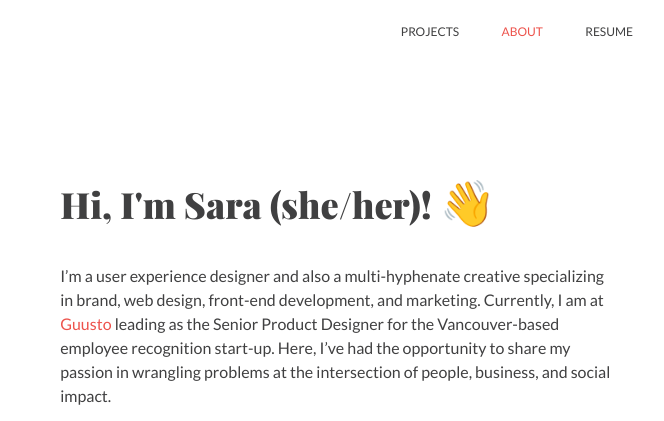
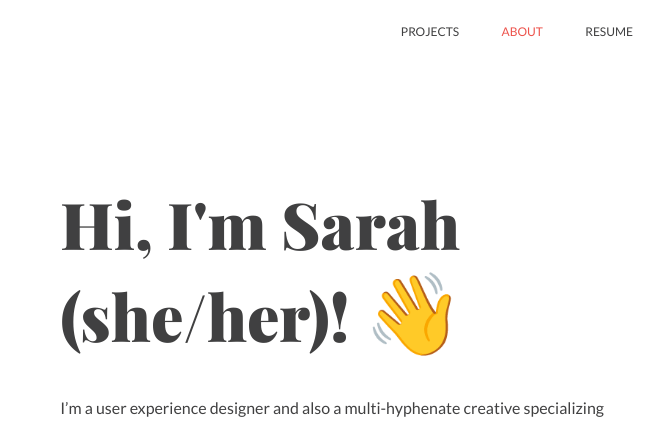
Before and after one commit to sarah-tong/portfolio-2022, a plain HTML site: page docs/about.html in a window 1280 px wide. Shown: the top 421 px of the page, 519-1183 px from the left. Drawn offline with Linux system fonts and the light colour scheme.

Commit message:
testing local set up

```diff
--- a/_work/css/main.scss
+++ b/_work/css/main.scss
@@ -1295,7 +1295,7 @@ body:not(#homepage) {
     & h1 {
         text-align: left;
         margin: -0.75rem 0 2rem;
-        font-size: 2.8rem;
+        font-size: 5rem;
     }
 
     & h4 {
--- a/docs/about.html
+++ b/docs/about.html
@@ -40,7 +40,7 @@
             <div class="img-wrapper headshot-desktop"><img class="blur lazyload" src="img/sarah-nyc-cropped.png" alt="photo of Sarah"></div>
           </div>
           <div class="col-60">
-            <h1 style="line-height: 1.15;">Hi, I'm Sara (she/her)! &#128075;</h1>
+            <h1 style="line-height: 1.15;">Hi, I'm Sarah (she/her)! &#128075;</h1>
             <p>I’m a user experience designer and also a multi-hyphenate creative specializing in brand, web design, front-end development, and marketing. Currently, I am at <a class="in-text-link" href="https://www.guusto.com/" target="_blank">Guusto</a> leading as the Senior Product Designer for the Vancouver-based employee recognition start-up. Here, I’ve had the opportunity to share my passion in wrangling problems at the intersection of people, business, and social impact.</p>
             <div class="img-wrapper headshot-mobile"><img class="blur lazyload" src="img/sarah-nyc-cropped.png" alt="photo of Sarah"></div>
             <p>Previously, I’ve worked at Dossier Creative, bridging design and business strategy to create impactful solutions for local organizations focused on social innovation and community development. </p>
```
Also changed, not shown: docs/css/main.css, 1 other file.
